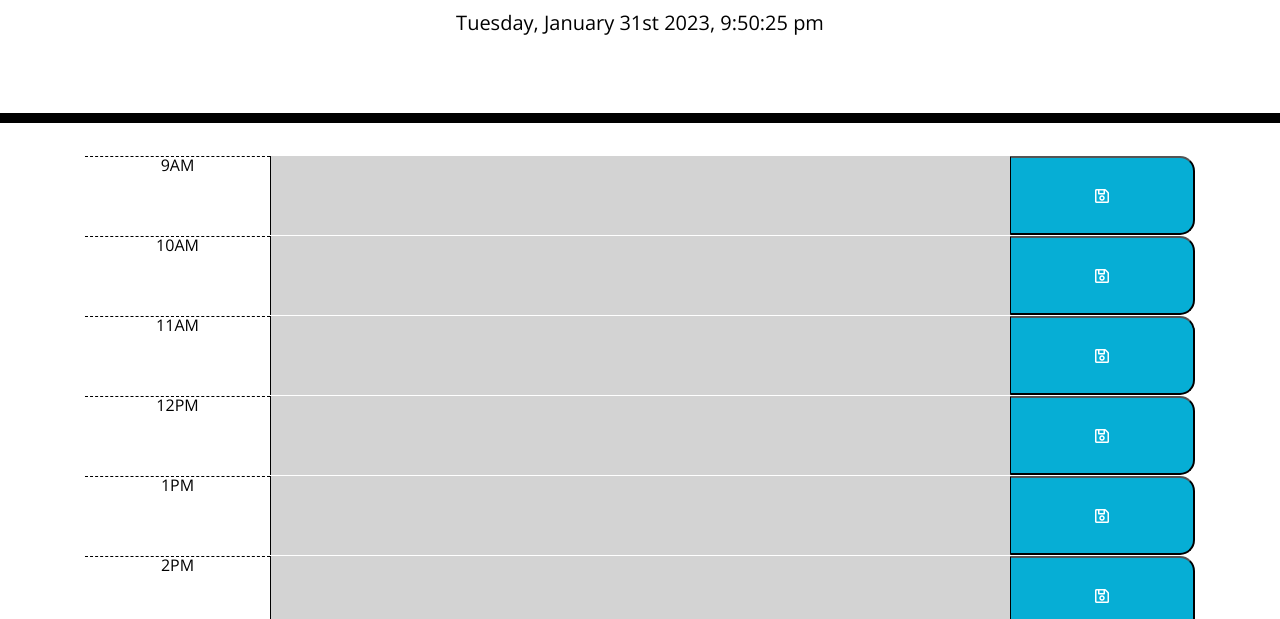
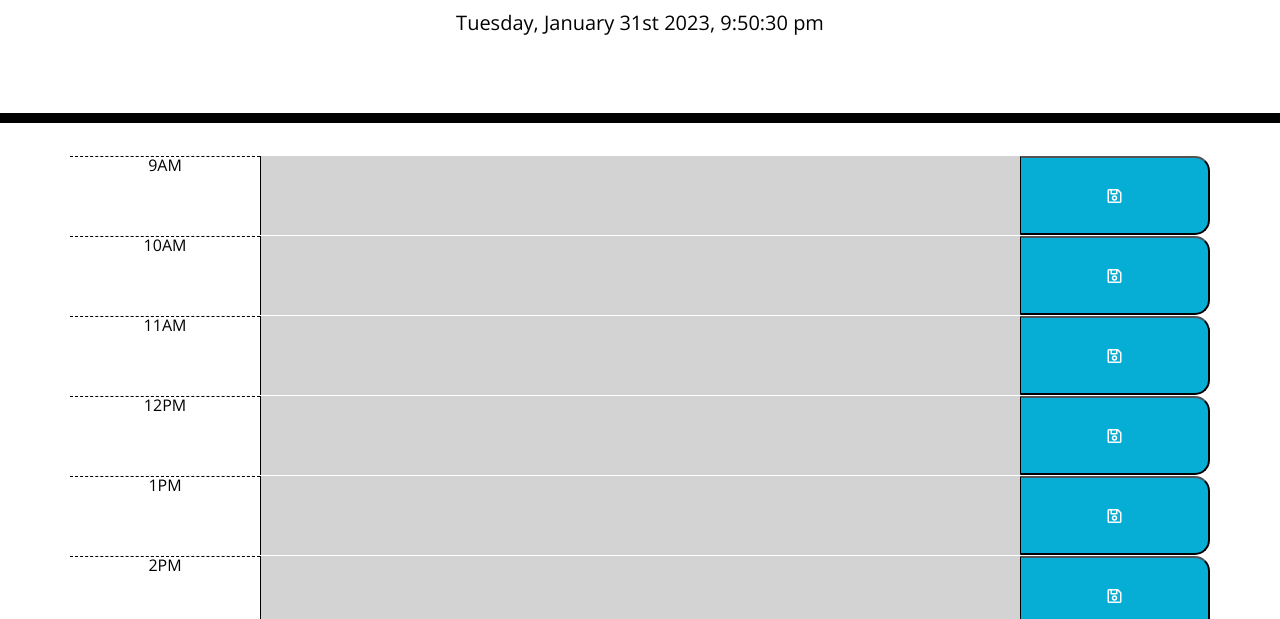
Before and after one commit to khans0/Work-Day-Scheduler, a plain HTML site: page assets/index.html in a window 1280 px wide. Shown: the part 181-800 px from the top of the page. Drawn offline with nearby package versions, Linux system fonts and the light colour scheme.

Commit message:
had to delete a line of code from html as timings were showing twice

```diff
--- a/assets/index.html
+++ b/assets/index.html
@@ -30,7 +30,6 @@
     </header>
     <div class="container">
       <!-- Timeblocks go here -->
-      <div class ="container"></div>
     </div>
 
     <script src="https://cdnjs.cloudflare.com/ajax/libs/jquery/3.2.1/jquery.min.js"></script>
--- a/assets/script.js
+++ b/assets/script.js
@@ -1,6 +1,8 @@
-$(document).ready(function () {
-  // Display the current day at the top of the calendar
-  $("#currentDay").text(moment().format("dddd, MMMM Do YYYY, h:mm:ss a"));
+$(document).ready(function() {
+  function updateTime() {
+    $("#currentDay").text(moment().format("dddd, MMMM Do YYYY, h:mm:ss a"));
+  }
+  setInterval(updateTime, 1000);
 
   // Create timeblocks for standard business hours (9am - 5pm)
   for (var i = 9; i <= 17; i++) {
```
